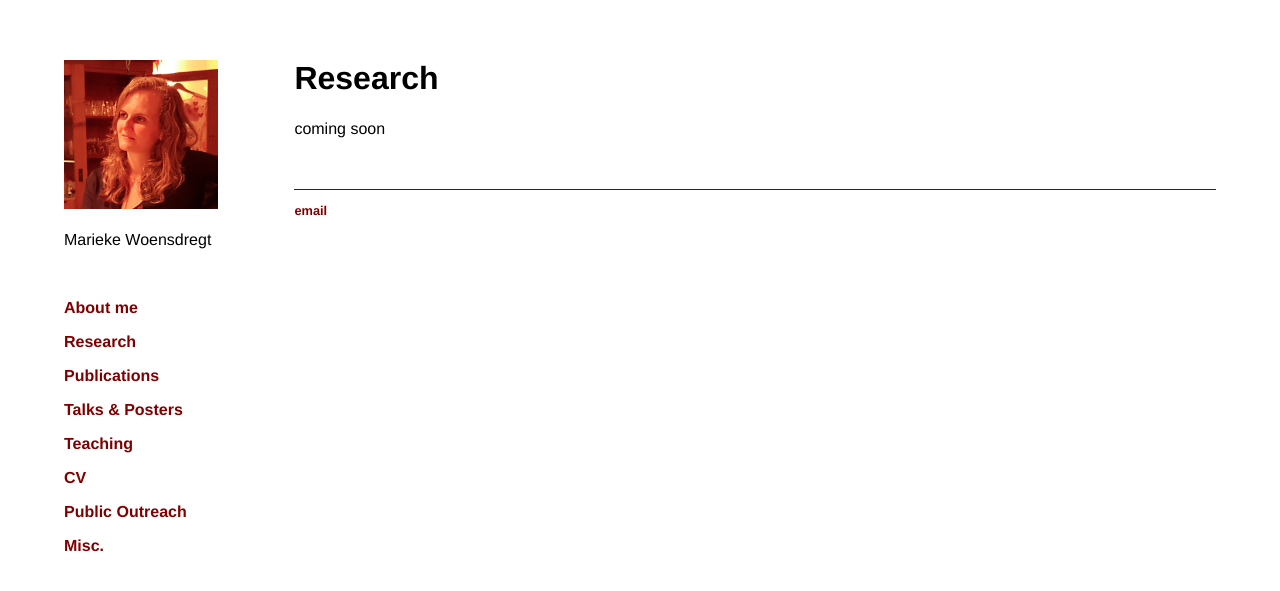
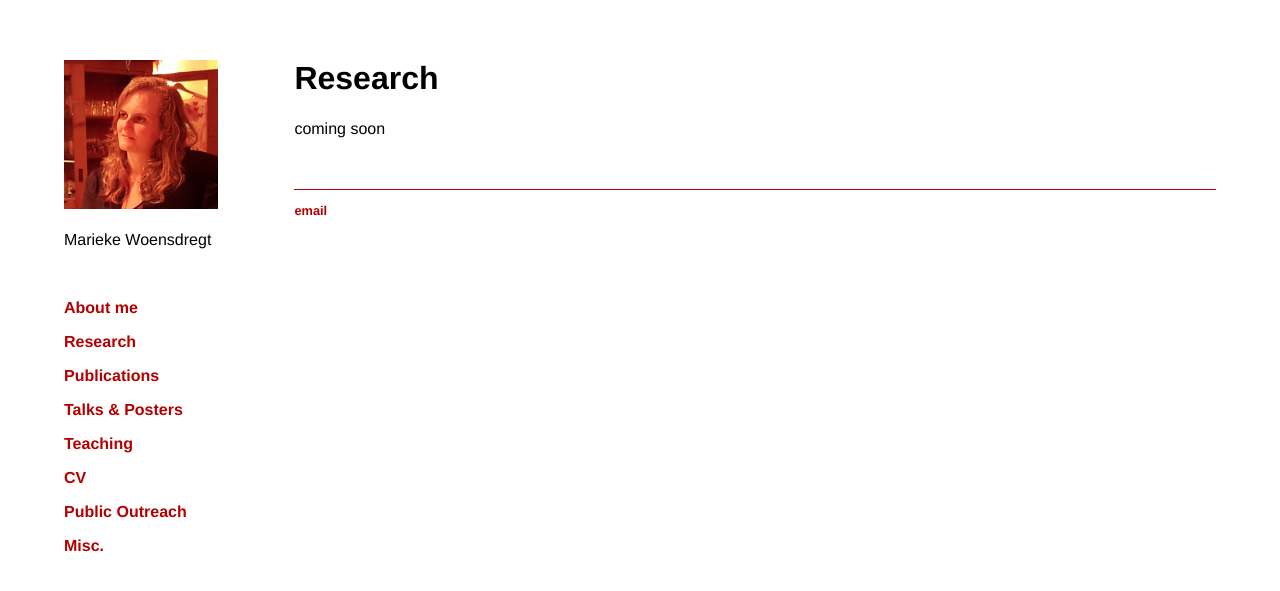
Before and after one commit to marieke-woensdregt/marieke-woensdregt.github.io, a Jekyll site: the page built from research/index.html, in a window 1280 px wide. Shown: the top 591 px of the page. Built offline with Jekyll 4.4.1, drawn with Linux system fonts in a browser that asks for light colours.

Commit message:
Update main.css

```diff
--- a/css/main.css
+++ b/css/main.css
@@ -15,7 +15,7 @@ nav ul li, footer ul li {
 }
 a {
     text-decoration: none;
-    color: #800000;
+    color: #b30000;
 }
 a:hover {
     text-decoration: underline;
@@ -40,7 +40,7 @@ p {
     padding-bottom: 2em;
 }
 footer {
-    border-top: 1px solid #800000;
+    border-top: 1px solid #b30000;
     font-size: 0.8em;
 }
 
```
